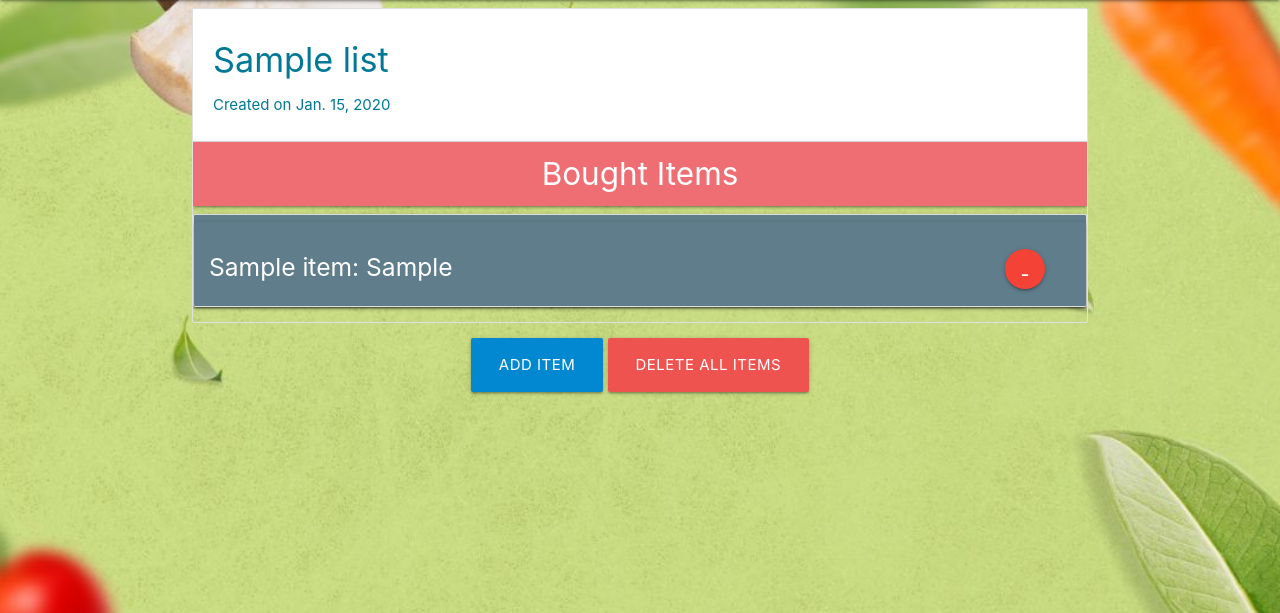
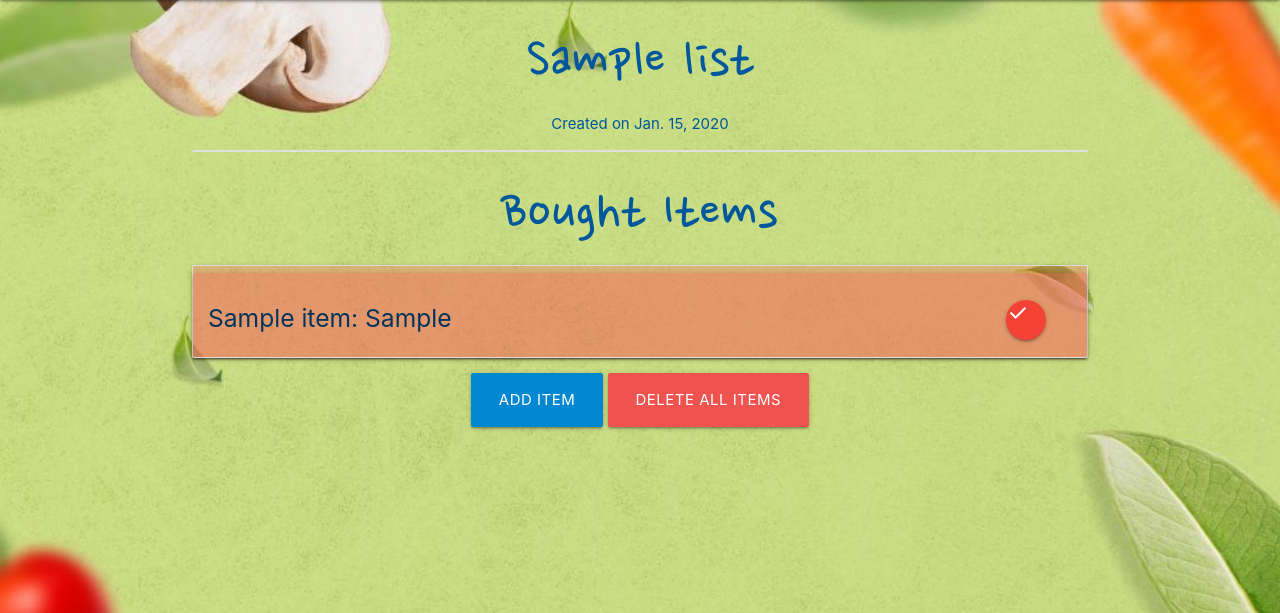
Before and after one commit to TomaszWoloszyn983/shopping-list-application, a Django app: a page that uses templates/base.html in a window 1280 px wide. Shown: the part 64-677 px from the top of the page. Run offline with Django 3.2, Linux system fonts and the light colour scheme; tables that the repository leaves empty hold one stand-in row (values such as "Sample post").

Commit message:
Style the List and the Item page

```diff
--- a/static/css/style.css
+++ b/static/css/style.css
@@ -6,6 +6,7 @@ body {
   background-attachment: fixed;
   background-size: cover;
   -webkit-background-size: cover;
+
 }
 
 main {
@@ -15,6 +16,11 @@ main {
 h1 {
   color: blue;
   font-size: 500%;
+  font-family: 'Nanum Pen Script', cursive;
+}
+h2, h3, h4 {
+  font-size: 400%;
+  font-family: 'Nanum Pen Script', cursive;
 }
 
 .left {
@@ -27,6 +33,7 @@ h1 {
 .collection-header {
   background-color: rgb(153, 144, 23, 0.6);
   color: rgb(0, 120, 150);
+  opacity: 0.1;
 
 }
 
@@ -54,6 +61,16 @@ h1 {
   background: rgba(0, 0, 0, 0.6);
 }
 
+/* List cards */
+.card {
+  background-color: rgba(252, 87, 87, 0.3);
+  color: #00345c;
+}
+/* .card-content {
+  opacity: 0.4;
+} */
+
+
 /* Modals */
 .modal{
   background: rgba(179, 54, 38, 0.6);
--- a/templates/base.html
+++ b/templates/base.html
@@ -9,13 +9,16 @@
     <meta name="viewport" content="width=device-width, initial-scale=1.0">
     <link rel="stylesheet" href="https://cdnjs.cloudflare.com/ajax/libs/materialize/1.0.0/css/materialize.min.css" type="text/css">
     <link href="https://fonts.googleapis.com/icon?family=Material+Icons" rel="stylesheet">
+    <link href="https://fonts.googleapis.com/css2?family=Nanum+Pen+Script&display=swap" rel="stylesheet">
+    <link rel="stylesheet" href="https://fonts.googleapis.com/css2?family=Material+Symbols+Outlined:opsz,wght,FILL,GRAD@48,400,0,0" />
     <link rel="stylesheet" href="{% static 'css/style.css' %}">
     <title>Shopping List</title>
 </head>
 <body>
     <!-- top navbar -->
-    <header class="navbar-fixed">
-      <nav class="blue darken-1">
+    <header>
+      <div class="navbar-fixed">
+        <nav class="navbar-fixed blue darken-1">
           <div class="nav-wrapper">
             <a href="{% url 'home' %}" class="brand-logo">Shopping List</a>
             <link rel="stylesheet" href="https://cdnjs.cloudflare.com/ajax/libs/font-awesome/6.2.0/css/all.min.css" integrity="sha512-xh6O/CkQoPOWDdYTDqeRdPCVd1SpvCA9XXcUnZS2FmJNp1coAFzvtCN9BmamE+4aHK8yyUHUSCcJHgXloTyT2A==" crossorigin="anonymous" referrerpolicy="no-referrer" />
@@ -39,6 +42,7 @@
           </ul>
         </div>
       </nav>
+    </div>
 
       <!-- mobile sidebar -->
       <ul class="sidenav" id="mobile-demo">
--- a/templates/list.html
+++ b/templates/list.html
@@ -41,8 +41,8 @@
 <div class="row">
     {% for list in lists %}
     <div class="col s12 m12">
-      <div class="card blue-grey darken-1">
-        <div class="card-content white-text">
+      <div class="card hoverable accent-3 darken-1">
+        <div class="card-content">
           <span class="card-title">{{ list.name }}</span>
           <p>Created on {{ list.create_date }}</p>
         </div>
--- a/templates/show_list_items.html
+++ b/templates/show_list_items.html
@@ -1,17 +1,17 @@
 {% extends "base.html" %}
 {% block content %}
 
+<div class="light-blue-text text-darken-4 center-align">
+    {% for list in lists %}
+        {% if list.slug == slug %}
+            <h3>{{ list.name }}</h3>
+            <p>Created on {{ list.create_date }}</p>
+        {% endif %}
+    {% endfor %}
+</div>
+
 <div>
     <ul class="collection with-header">
-        <li class="collection-header">
-            <!-- Display lists name as the page header-->
-            {% for list in lists %}
-                {% if list.slug == slug %}
-                    <h4>{{ list.name }}</h4>
-                    <p>Created on {{ list.create_date }}</p>
-                {% endif %}
-            {% endfor %}
-        </li>
 
         <!-- Messages -->
         {% for message in messages %}
@@ -26,18 +26,20 @@
             <!-- Displays the list of items that are NOT marked as bought-->
             {% for item in items %}
             {% if not item.bought %}
-            <ul class="collapsible card blue-grey hoverable darken-0">
-                <li>
-                    <div class="collapsible-header brand-logo card blue-grey darken-0 white-text">
+            <ul class="collapsible card hoverable darken-0">
+                <li class="flow-text">
+                    <div class="collapsible-header brand-logo card ">
                         <h5>{{ item.name }}: {{ item.quantity }}</h5>
                     </div>
                     <div class="card blue-grey darken-0 white-text align-center">
                         <a href="{% url 'mark_as_bought' item.slug %}"
                             class="btn-floating halfway-fab waves-effect waves-light lime darken-1 grey-text">
-                            <i class="material-icons">  +  </i>
+                            <span class="material-symbols-outlined">
+                                shopping_basket
+                                </span>
                         </a>
                     </div>
-                    <div class="collapsible-body card blue-grey lighten-3 white-text">
+                    <div class="collapsible-body card">
                         <span>
                             <a href="{% url 'edit_item' item.slug %}" class="btn blue">Edit</a>
                             <a href="{% url 'delete_item' item.slug %}" class="btn red">Delete</a>
@@ -63,30 +65,30 @@
             </div>
             {% endif %}
             {% endfor %}
+    </ul>
 
-            <!-- Separates item to buy from bought items -->
-            <nav>
-                <div class="nav-wrapper">
-                    <a class="brand-logo center">Bought Items</a>
-                </div>
-            </nav>
+    <!-- Divider which separates item to buy from bought items -->
+    <h3 class="light-blue-text text-darken-4 center-align">Bought Items</h3>
 
+    <ul>
             <!-- Displays the list of items that are NOT marked as bought-->
             {% for item in items %}
             {% if item.bought %}
-            <ul class="collapsible card blue-grey darken-0">
+            <ul class="collapsible card">
                 <li>
-                    <div class="collapsible-header brand-logo card blue-grey darken-0 white-text">
+                    <div class="collapsible-header brand-logo card">
                         <h5>{{ item.name }}: {{ item.quantity }}</h5>
                     </div>
-                    <div class="card blue-grey darken-0 white-text">
+                    <div class="card">
                         <a href="{% url 'mark_as_bought' item.slug %}"
                             class="btn-floating halfway-fab waves-effect waves-light red"
                             method="POST">
-                            <i class="material-icons">  -  </i>
+                            <span class="material-symbols-outlined">
+                                check
+                            </span>
                         </a>
                     </div>
-                    <div class="collapsible-body card blue-grey lighten-3 white-text">
+                    <div class="collapsible-body card">
                         <span>
                             <a href="{% url 'edit_item' item.slug %}" class="btn blue">Edit</a>
                             <a href="{% url 'delete_item' item.slug %}" class="btn red">Delete</a>
```
Lines whose indentation alone changed are shown as unchanged.
